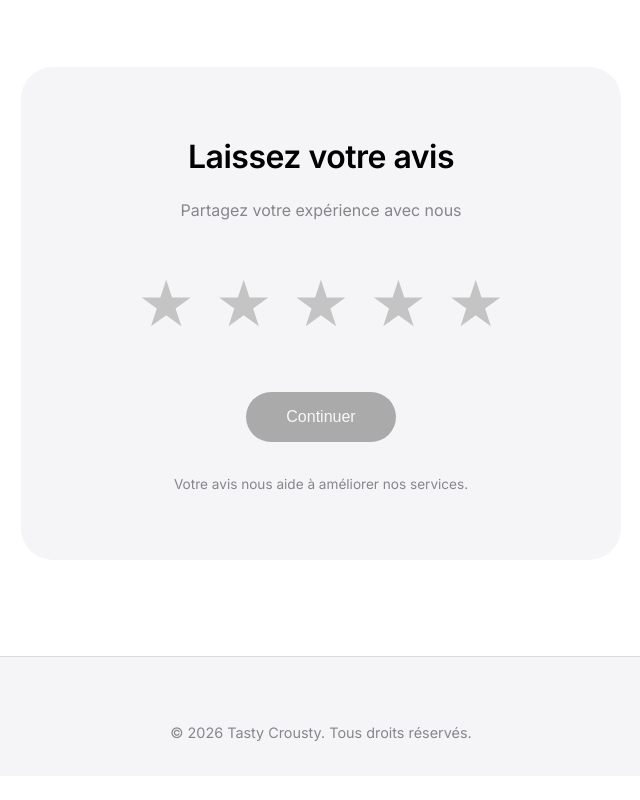
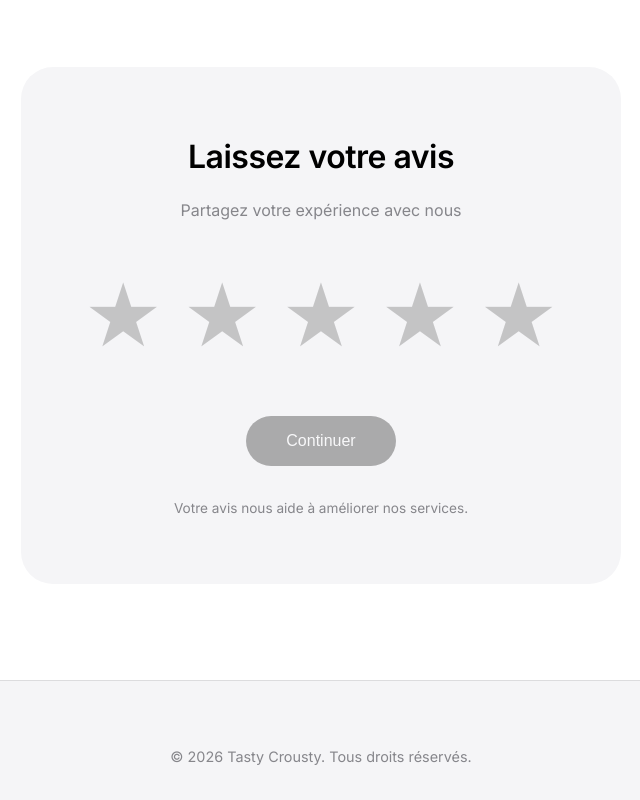
Before and after one commit to AnisHaddadi/Tasty-Crousty-avis, a website: page avis.html in a window 1280 px wide. Shown: the part 1679-2479 px from the top of the page, without its empty margins (319-959 px from the left). Before the commit the page ends 2455 px from the top, so only its background shows below. Drawn offline with Linux system fonts and the light colour scheme.

Commit message:
Augmenter encore plus la taille des Ã©toiles sur PC

```diff
--- a/avis.html
+++ b/avis.html
@@ -471,7 +471,7 @@
         }
 
         .rating-star {
-            font-size: 4rem;
+            font-size: 5.5rem;
             background: none;
             border: none;
             color: rgba(0, 0, 0, 0.2);
```
Also changed, not shown: index.html (+1 -1 lines).
